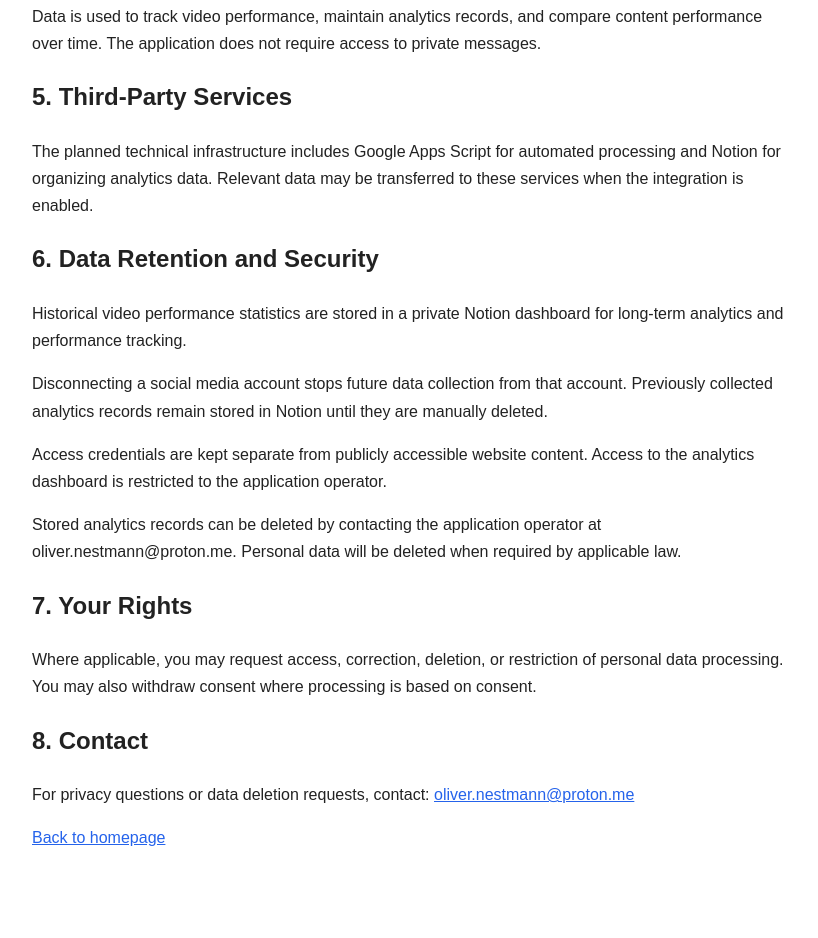
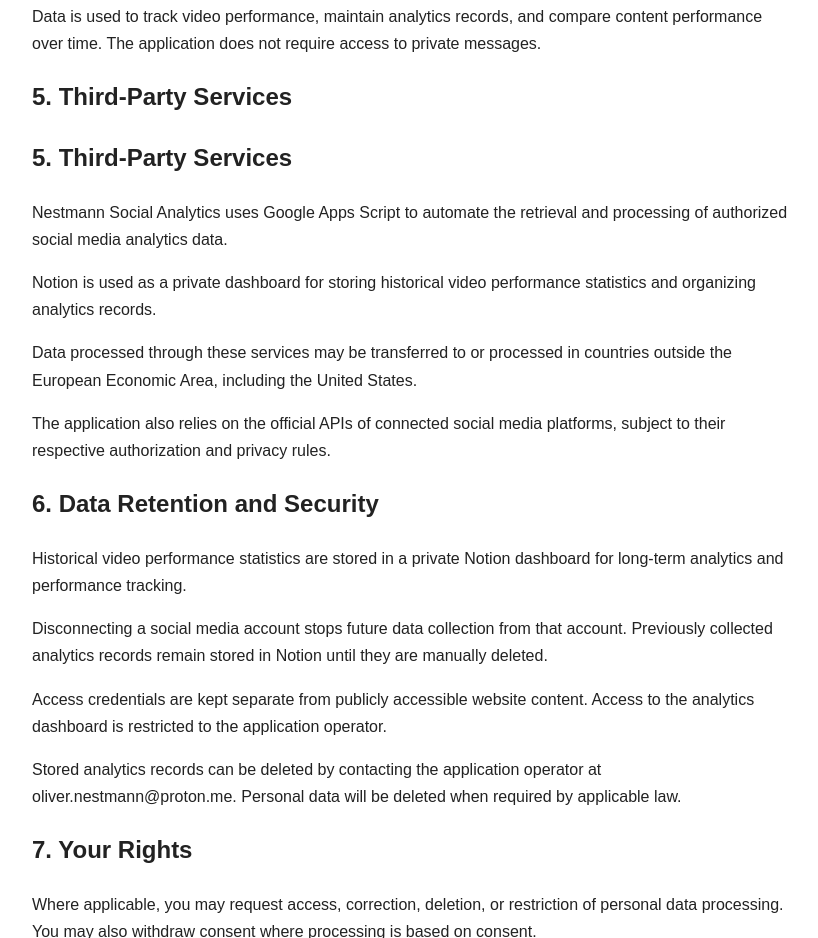
Before and after one commit to nestmann-digital/jarvis-social-analytics, a plain HTML site: page privacy.html in a window 1280 px wide. Shown: the part 829-1767 px from the top of the page, without its empty margins (228-1046 px from the left). Drawn offline with Linux system fonts and the light colour scheme.

Commit message:
Update privacy.html

```diff
--- a/privacy.html
+++ b/privacy.html
@@ -66,13 +66,34 @@
   </p>
 
   <h2>5. Third-Party Services</h2>
-  <p>
-    The planned technical infrastructure includes
-    Google Apps Script for automated processing
-    and Notion for organizing analytics data.
-    Relevant data may be transferred to these
-    services when the integration is enabled.
-  </p>
+
+<h2>5. Third-Party Services</h2>
+
+<p>
+  Nestmann Social Analytics uses Google Apps Script
+  to automate the retrieval and processing of
+  authorized social media analytics data.
+</p>
+
+<p>
+  Notion is used as a private dashboard for storing
+  historical video performance statistics and
+  organizing analytics records.
+</p>
+
+<p>
+  Data processed through these services may be
+  transferred to or processed in countries outside
+  the European Economic Area, including the
+  United States.
+</p>
+
+<p>
+  The application also relies on the official APIs
+  of connected social media platforms, subject to
+  their respective authorization and privacy rules.
+</p>
+
 
 
 <h2>6. Data Retention and Security</h2>
```
